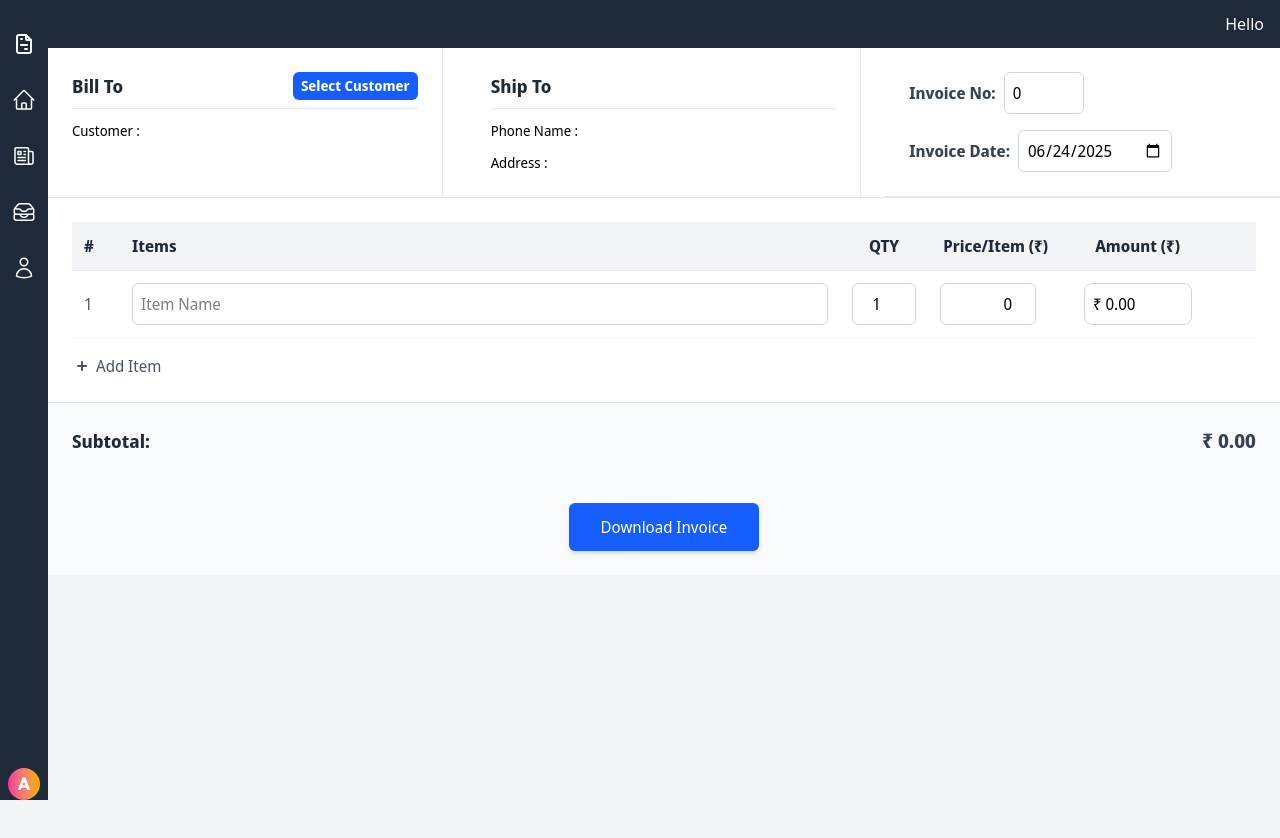
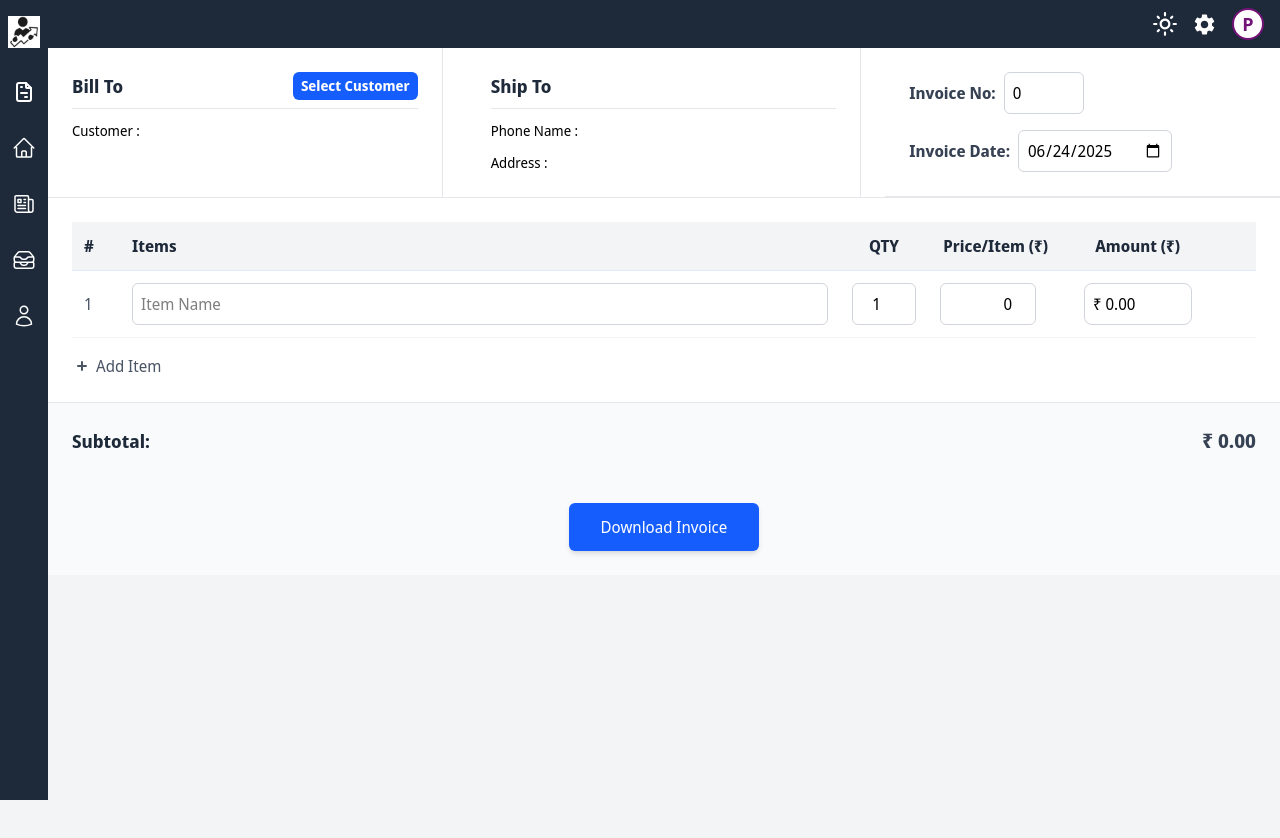
Before and after one commit to MukhiVivek/Business-Management, a React (Vite) app in the folder Frontend/: page /invoice in a window 1280 px wide. Shown: the top 838 px of the page. Built offline with nearby package versions, Linux system fonts and the light colour scheme; no server answers.

Commit message:
Chore: Theme, User & Settings Navigations #6

```diff
--- a/Frontend/src/App.jsx
+++ b/Frontend/src/App.jsx
@@ -11,6 +11,7 @@ import SignIn from './landing_page/LoginPag/SignIn';
 import SignUp from './landing_page/LoginPag/Signup';
 import AddProducts from './landing_page/Products/AddProducts';
 import Topnavbar from './landing_page/includes/Sidebar/Topbar/Topnavbar';
+import Settings from './landing_page/includes/Sidebar/Topbar/Settings';
 
 function App() {
   return (
@@ -23,6 +24,7 @@ function App() {
             <Route exact path='/' element={<SignIn />} />
             <Route exact path='/signin' element={<SignIn />} />
             <Route exact path='/signup' element={<SignUp/>} />
+            <Route exact path='/settings' element={<Settings/>} />
             <Route exact path='/invoice' element={<Invoice/>} />
             <Route exact path='/dashboard' element={<Dashboard/>} />
 
--- a/Frontend/src/landing_page/includes/Sidebar/Dropdown/Dropdown.jsx
+++ b/Frontend/src/landing_page/includes/Sidebar/Dropdown/Dropdown.jsx
@@ -2,7 +2,6 @@ import React, { useState, useRef, useEffect } from 'react';
 import './Dropdown.css';
 import IsLogged from './IsLogged';
 import IsNotLogged from './IsNotLogged';
-
 
 const Dropdown = () => {
   const buttonRef = useRef(null);
@@ -10,11 +9,18 @@ const Dropdown = () => {
 
   const [isLoggedIn, setIsLoggedIn] = useState(false); // null = not yet checked
 
+  const [profileName, setProfileName] = useState('P');
+
   useEffect(() => {
     const token = localStorage.getItem("token");
     if (token) {
       setIsLoggedIn(true);
-      console.log("Logged in");
+      const userName = 'John Doe';
+      const intials = userName
+      .split(" ")
+      .map((name)=>name[0])
+      .join("");
+      setProfileName(intials)
     } else {
       setIsLoggedIn(false);
     }
@@ -25,14 +31,15 @@ const Dropdown = () => {
       <button
         id="basic-button"
         aria-haspopup="true"
-        className="w-8 h-8 flex items-center justify-center rounded-full text-white text-lg font-bold bg-gradient-to-r from-pink-500 to-yellow-500"
+        className="w-8 h-8 flex items-center justify-center rounded-full text-lg border-2 bg-white text-fuchsia-900 font-semibold cursor-pointer"
         ref={buttonRef}
         onClick={() => setIsOpen(!isOpen)}
       >
-        A
+        {profileName}
       </button>
       {isOpen && (
-      <div className="absolute z-10 w-48 py-2 mt-1 bg-gray-800 rounded-md shadow-lg left-0 bottom-full transform -translate-y-1" aria-labelledby="basic-button"> {/* Dropdown menu */}
+        <div className="absolute z-10 w-30 py-2 mt-1 bg-gray-800 rounded-md shadow-lg right-0 top-10 botton-20" aria-labelledby="basic-button">
+        {/* Dropdown menu */}
         {isLoggedIn ? <IsLogged /> : <IsNotLogged />}
       </div>
       )}
--- a/Frontend/src/landing_page/includes/Sidebar/Dropdown/IsNotLogged.jsx
+++ b/Frontend/src/landing_page/includes/Sidebar/Dropdown/IsNotLogged.jsx
@@ -7,12 +7,12 @@ function IsNotLogged() {
     return (
       <ul className="text-sm">
       <li>
-        <button onClick={()=> navigate('/')}  className="block px-4 py-2 text-white hover:bg-gray-700 w-full text-left">
+        <button onClick={()=> navigate('/')}  className="block px-4 py-2 text-white hover:bg-gray-700 w-full text-left cursor-pointer">
           Login
         </button>
       </li>
       <li>
-        <button onClick={()=> navigate('/signup')}  className="block px-4 py-2 text-white hover:bg-gray-700 w-full text-left">
+        <button onClick={()=> navigate('/signup')}  className="block px-4 py-2 text-white hover:bg-gray-700 w-full text-left cursor-pointer">
           Register
         </button>
       </li>
--- a/Frontend/src/landing_page/includes/Sidebar/Sidebar.jsx
+++ b/Frontend/src/landing_page/includes/Sidebar/Sidebar.jsx
@@ -1,9 +1,8 @@
-import React, { useState } from "react";
+import { TbFileInvoice } from "react-icons/tb";
 import { Link } from "react-router-dom";
+import HomeIcon from "../../../icon/HomeIcon";
 import "./Sidebar.css";
-import Dropdown from "./Dropdown/Dropdown";
-import { TbFileInvoice } from "react-icons/tb";
-import HomeIcon from "../../../icon/HomeIcon";
+import Logo from "../../../assets/Logo.png";
 
 const Sidebar = () => {
   // Navigation items with SVG icons and Path
@@ -11,9 +10,7 @@ const Sidebar = () => {
     {
       path: "/invoice",
       label: "Invoice",
-      icon: (
-        <TbFileInvoice className="text-2xl" />
-      )
+      icon: <TbFileInvoice className="text-2xl" />,
     },
     {
       path: "/dashboard",
@@ -84,10 +81,11 @@ const Sidebar = () => {
 
   return (
     <div
-      className={`sidebar fixed left-0 top-0 h-screen flex flex-col flex-shrink-0 items-center justify-center bg-gray-800 text-white transition-all duration-300 w-12 `}>
+      className={`sidebar fixed left-0 top-0 h-screen flex flex-col flex-shrink-0 items-center justify-center bg-gray-800 text-white transition-all duration-300 w-12 `}
+    >
       {/* Logo */}
-      <div className="logo mb-4">
-        {/* Logo */}
+      <div className="logo mb-4 mt-4">
+        <img src={Logo} alt="Logo" style={{ width: "32px", height: "32px" }} />
       </div>
 
       {/* Navigation Links */}
@@ -101,13 +99,7 @@ const Sidebar = () => {
         ))}
       </ul>
 
-      <hr  />
-
-      {/* Dropdown Menu */}
-      <div className="dropdown">
-        <Dropdown />
-      </div>
-
+      <hr />
     </div>
   );
 };
--- /dev/null
+++ b/Frontend/src/landing_page/includes/Sidebar/Topbar/Settings.jsx
@@ -0,0 +1,13 @@
+
+const Settings = () => {
+  return (
+    <>
+      {/* Main section */}
+      <div className="main ml-13">
+        <h1>This is the settings page</h1>
+      </div>
+    </>
+  );
+};
+
+export default Settings;
--- a/Frontend/src/landing_page/includes/Sidebar/Topbar/Topnavbar.jsx
+++ b/Frontend/src/landing_page/includes/Sidebar/Topbar/Topnavbar.jsx
@@ -1,9 +1,34 @@
-function Topnavbar() {
-    return (
-        <div className=" flex justify-end  h-12  w-full items-center  bg-gray-800 text-white px-4">
-            Hello
+import { MdOutlineLightMode, MdSettings } from "react-icons/md";
+import { Link } from "react-router-dom";
+import Dropdown from "../Dropdown/Dropdown";
+
+const Topnavbar = () => {
+
+  return (
+    <div className="flex gap-x-2 justify-end h-12 w-full items-center  bg-gray-800 text-white px-4">
+
+      {/* Theme Change */}
+      <div className="theme flex w-8 h-8">
+        <button className="cursor-pointer">
+          <MdOutlineLightMode size={26} />
+        </button>
+      </div>
+
+      {/* Settings */}
+      <Link to="/settings">
+        <div className="settings w-8 h-8">
+          <button className="pt-1 cursor-pointer">
+            <MdSettings size={25} />
+          </button>
         </div>
-     );
-}
+      </Link>
+
+      {/* User Login Register Dropdown Menu */}
+      <div className="dropdown">
+        <Dropdown />
+      </div>
+    </div>
+  );
+};
 
 export default Topnavbar;
```
Also changed, not shown: Frontend/src/assets/Logo.png (renamed from Frontend/public/web-app-manifest-192x192.png).
